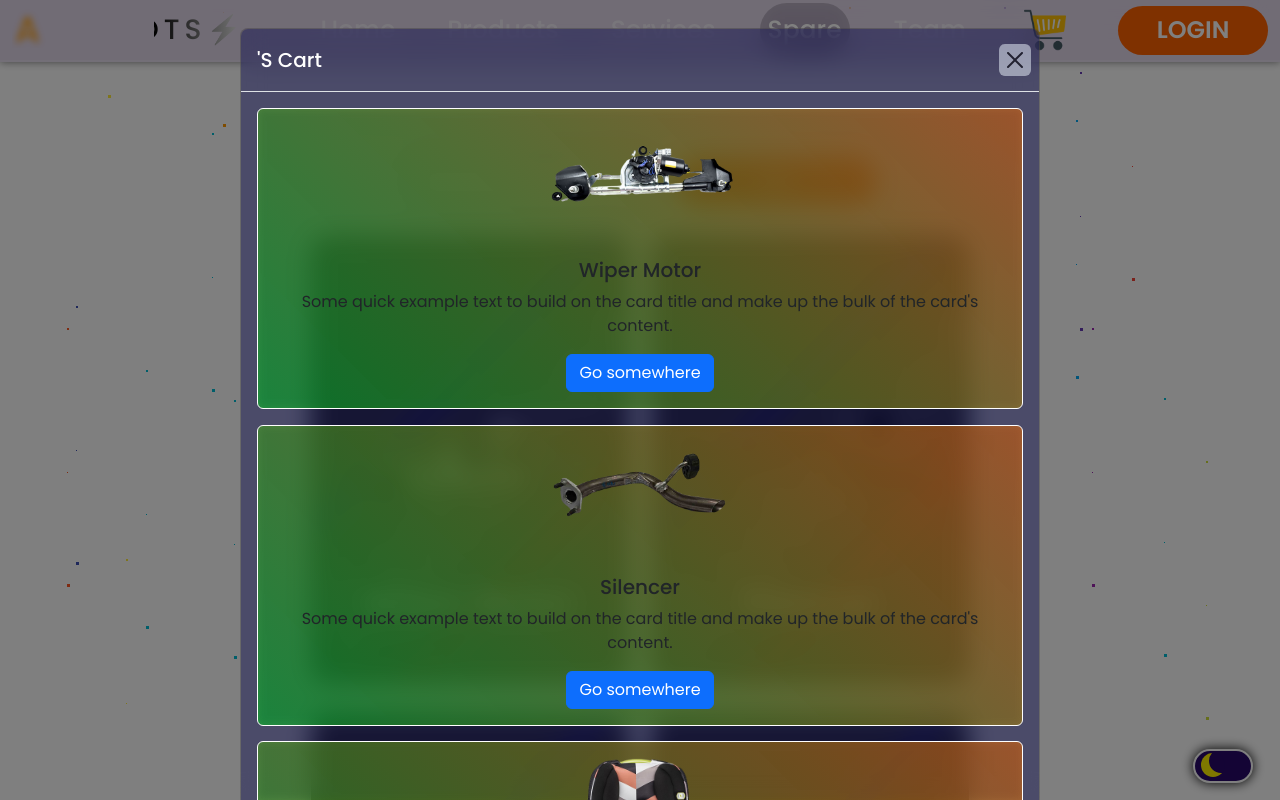
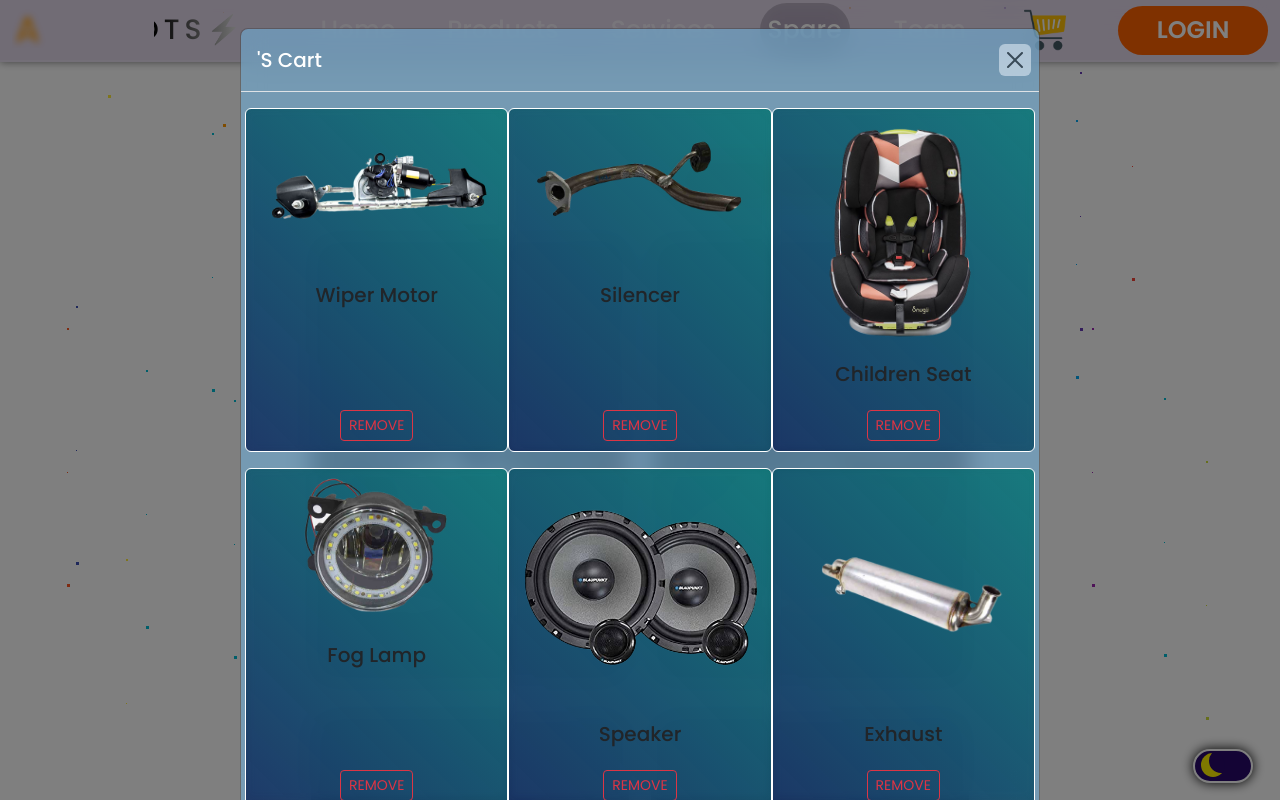
Before and after one commit to rajgopalhota/SDP-02, a React (Create React App) app in the folder client/: page /autobots/spare in a window 1280 px wide. Both pictures are taken after a click on the button "Cart". Shown: the top 800 px of the page. Built offline with nearby package versions, Linux system fonts and the light colour scheme.

Commit message:
cart changes

```diff
--- a/client/public/index.html
+++ b/client/public/index.html
@@ -3,7 +3,7 @@
   <head>
     <meta charset="utf-8" />
     <link rel="icon" href="%PUBLIC_URL%/mechanic.png" />
-    <meta name="viewport" content="width=device-width, initial-scale=1" />
+    <meta name="viewport" content="width=device-width, initial-scale=1, user-scalable=no" />
     <meta name="theme-color" content="#000000" />
     <meta
       name="description"
--- a/client/src/components/Cart/Cart.js
+++ b/client/src/components/Cart/Cart.js
@@ -4,7 +4,6 @@ import './Styles/Cart.css'
 import spareList from '../Spare/Data';
 export default function Cart() {
   const auth = useAuth();
-
   return (
     <div className='Cart'>
       <div className="modal fade modal-lg" id="cartModal" aria-labelledby="exampleModalLabel" aria-hidden="true">
@@ -14,22 +13,22 @@ export default function Cart() {
               <h4 className="modal-title fs-5" id="exampleModalLabel">{auth.user}'s Cart</h4>
               <button type="button" className="btn-close" data-bs-dismiss="modal" aria-label="Close"></button>
             </div>
-            <div className="modal-body">
+            <div className="modal-body row">
               {
-                spareList.map(item => (
-                  <div className="card" width="18rem">
-                    <img src={item.img} className="card-img-top" alt="..." />
-                    <div className="card-body">
-                      <h5 className="card-title">{item.title}</h5>
-                      <p className="card-text">Some quick example text to build on the card title and make up the bulk of the card's content.</p>
-                      <a href="/" className="btn btn-primary">Go somewhere</a>
+                  spareList.map(item => (
+                    <div className="card col-sm-4" key={item.id}>
+                      <img src={item.img} className="card-img-top" alt="..." />
+                      <div className="card-body">
+                        <h5 className="card-title">{item.title}</h5>
+                      </div>
+                      <a href="/" className="btn btn-sm btn-outline-danger">REMOVE</a>
                     </div>
-                  </div>
-                ))}
+                  ))
+                }
             </div>
             <div className="modal-footer">
               <button type="button" className="btn btn-outline-danger" data-bs-dismiss="modal">Close</button>
-              <button type="button" className="btn btn-outline-success">Checkout</button>
+              <button type="button" className="btn btn-outline-warning">Checkout</button>
             </div>
           </div>
         </div>
--- a/client/src/components/Cart/Styles/Cart.css
+++ b/client/src/components/Cart/Styles/Cart.css
@@ -11,16 +11,22 @@
     background-color: transparent;
 }
 .modal-content{
-    background-color: rgba(0, 0, 74, 0.404);
+    background-color: rgba(112, 170, 208, 0.651);
     backdrop-filter: blur(12px);
     color: white;
 }
 .card{
     /* background-color: rgba(174, 47, 193, 0.233); */
-    background: linear-gradient(45deg,rgba(0, 255, 17, 0.413),rgba(255, 119, 0, 0.518));
+    background: linear-gradient(45deg,rgba(0, 19, 71, 0.733),rgba(1, 112, 108, 0.801));
     backdrop-filter: blur(4px);
     margin-bottom: 2%;
     border: 1px solid white;
+}
+.card a{
+    margin: auto;
+    width: fit-content;
+    margin-top: auto;
+    margin-bottom: 10px;
 }
 .main-body-light .modal-content{
     background-color: rgba(81, 0, 106, 0.61);
@@ -30,5 +36,4 @@
 }
 .card img{
     margin: auto;
-    width: 200px;
 }
--- a/client/src/components/Spare/Spare.js
+++ b/client/src/components/Spare/Spare.js
@@ -1,8 +1,14 @@
 import React, { useState } from 'react'
 import "./Styles/Spare.css"
 import spareList from './Data'
+import { Link } from 'react-router-dom';
+import { toast } from "react-toastify";
+import axios from 'axios'
+import { useAuth } from "../../Middleware/auth";
+import { AutobotBackend } from '../../Middleware/Helper';
 
 export default function Spare() {
+  const auth = useAuth();
   const [prod, setProd] = useState("");
   const [filterList, setFilterList] = useState(spareList);
   const handlePro = (e) => {
@@ -18,6 +24,33 @@ export default function Spare() {
     setProd(event.target.value);
   }
 
+  const handleCart = (data,e) => {
+    e.preventDefault();
+    const img = data.img
+    const title = data.title
+    const price = data.price
+    axios
+      .post(`${AutobotBackend}/api/cartpost`, {
+        username: auth.user,
+        image: img,
+        name: title,
+        price: price
+      })
+      .then((response) => {
+        console.log(response);
+        if (response.data === "success") {
+          toast.success("Added to cart", {
+            position: "bottom-right",
+            theme: "light",
+          });
+        }
+      })
+      .catch((err) => {
+        console.log(err);
+        toast.error("Server error");
+      });
+
+  }
   return (
     <div className='spareboxpro'>
       <div className="spare-container">
@@ -68,7 +101,7 @@ export default function Spare() {
                       <span></span>
                       <span></span>
                     </div>
-                    <a href="/">Add to cart</a>
+                    <Link onClick={(e) => handleCart(item,e)}>Add to cart</Link>
                   </div>
 
                 </div>
```
Also changed, not shown: 2 other files (tests, documents, lock files or other folders).
